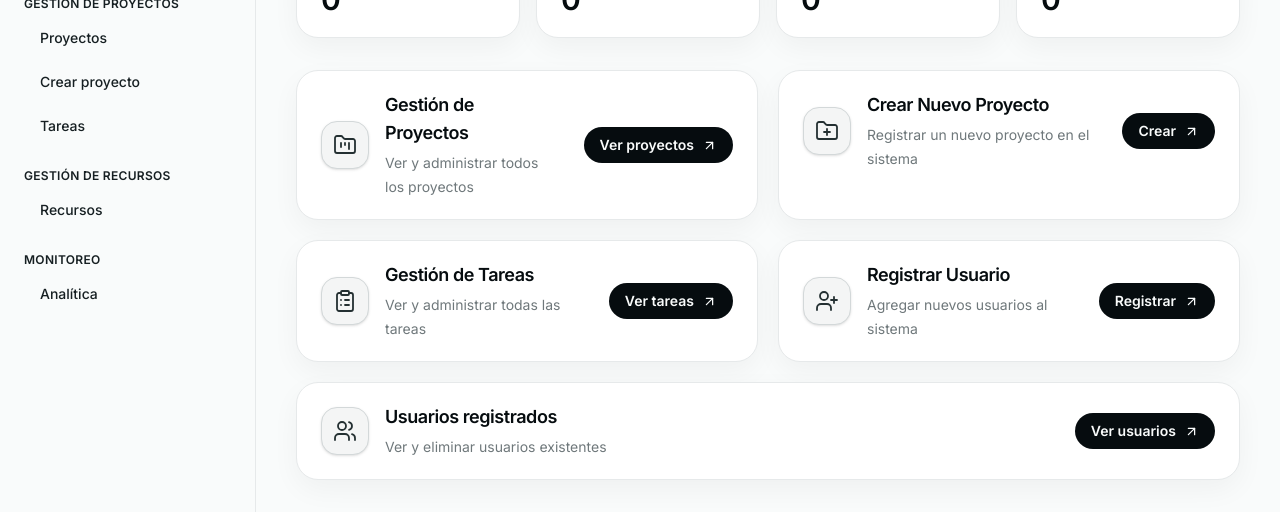
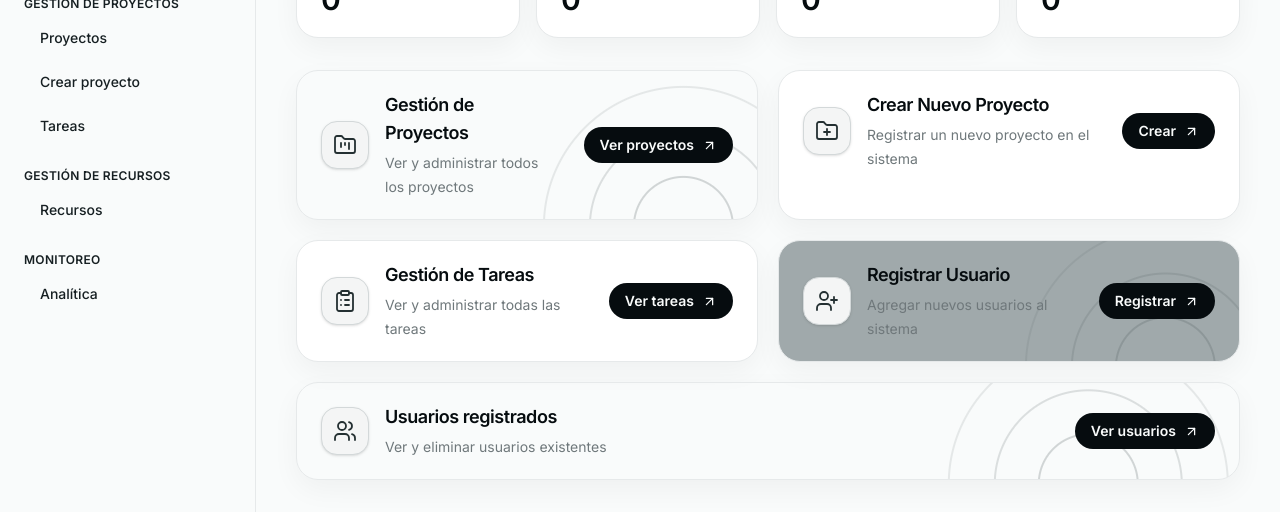
Before and after one commit to arieeliiu/innovatech, a Next.js app in the folder frontend/: page /admin in a window 1280 px wide. Shown: the part 375-887 px from the top of the page. Built offline with nearby package versions, Linux system fonts and the light colour scheme; no server answers; sample sign-in values are in the browser's storage.

Commit message:
style(frontend): vary admin dashboard card colors

```diff
--- a/frontend/src/app/admin/page.tsx
+++ b/frontend/src/app/admin/page.tsx
@@ -30,6 +30,8 @@ type User = {
   role?: string;
 };
 
+type CardTone = 'surface' | 'muted' | 'solid' | 'strong';
+
 type ActionCardProps = {
   title: string;
   description: string;
@@ -37,16 +39,33 @@ type ActionCardProps = {
   buttonLabel: string;
   icon: ReactNode;
   fullWidth?: boolean;
+  tone?: CardTone;
+  pattern?: boolean;
 };
 
 type StatCardProps = {
   label: string;
   value: number;
+  tone?: CardTone;
 };
 
-function StatCard({ label, value }: StatCardProps) {
+function getToneClass(tone: CardTone, pattern = false) {
+  const base = pattern ? ' theme-card-pattern' : '';
+
+  if (tone === 'muted') return `theme-card-muted${base}`;
+  if (tone === 'solid') return `theme-card-solid${base}`;
+  if (tone === 'strong') return `theme-card-strong${base}`;
+
+  return `bg-surface${base}`;
+}
+
+function StatCard({ label, value, tone = 'surface' }: StatCardProps) {
   return (
-    <article className="theme-card-interactive rounded-[22px] border border-theme-border bg-surface px-6 py-5 transition duration-200 hover:-translate-y-0.5 hover:border-theme-border-strong">
+    <article
+      className={`theme-card-interactive ${getToneClass(
+        tone,
+      )} rounded-[22px] border border-theme-border px-6 py-5 transition duration-200 hover:-translate-y-0.5 hover:border-theme-border-strong`}
+    >
       <p className="text-sm font-medium text-content-muted">{label}</p>
       <p className="mt-3 text-3xl font-semibold tracking-tight text-highlight">
         {value}
@@ -62,10 +81,15 @@ function ActionCard({
   buttonLabel,
   icon,
   fullWidth = false,
+  tone = 'surface',
+  pattern = false,
 }: ActionCardProps) {
   return (
     <article
-      className={`theme-action-card theme-card-interactive rounded-[22px] border border-theme-border px-6 py-5 transition duration-200 hover:-translate-y-0.5 hover:border-theme-border-strong ${
+      className={`theme-card-interactive ${getToneClass(
+        tone,
+        pattern,
+      )} rounded-[22px] border border-theme-border px-6 py-5 transition duration-200 hover:-translate-y-0.5 hover:border-theme-border-strong ${
         fullWidth ? 'md:col-span-2' : ''
       }`}
     >
@@ -168,6 +192,8 @@ export default function AdminDashboard() {
           href="/admin/projects"
           buttonLabel="Ver proyectos"
           icon={<FolderKanban size={24} strokeWidth={1.8} />}
+          tone="muted"
+          pattern
         />
 
         <ActionCard
@@ -176,6 +202,7 @@ export default function AdminDashboard() {
           href="/admin/projects/create"
           buttonLabel="Crear"
           icon={<FolderPlus size={24} strokeWidth={1.8} />}
+          tone="surface"
         />
 
         <ActionCard
@@ -184,6 +211,7 @@ export default function AdminDashboard() {
           href="/admin/tasks"
           buttonLabel="Ver tareas"
           icon={<ClipboardList size={24} strokeWidth={1.8} />}
+          tone="surface"
         />
 
         <ActionCard
@@ -192,6 +220,8 @@ export default function AdminDashboard() {
           href="/admin/users/create"
           buttonLabel="Registrar"
           icon={<UserPlus size={24} strokeWidth={1.8} />}
+          tone="strong"
+          pattern
         />
 
         <ActionCard
@@ -200,6 +230,8 @@ export default function AdminDashboard() {
           href="/admin/users"
           buttonLabel="Ver usuarios"
           icon={<Users size={24} strokeWidth={1.8} />}
+          tone="muted"
+          pattern
           fullWidth
         />
       </section>
```
